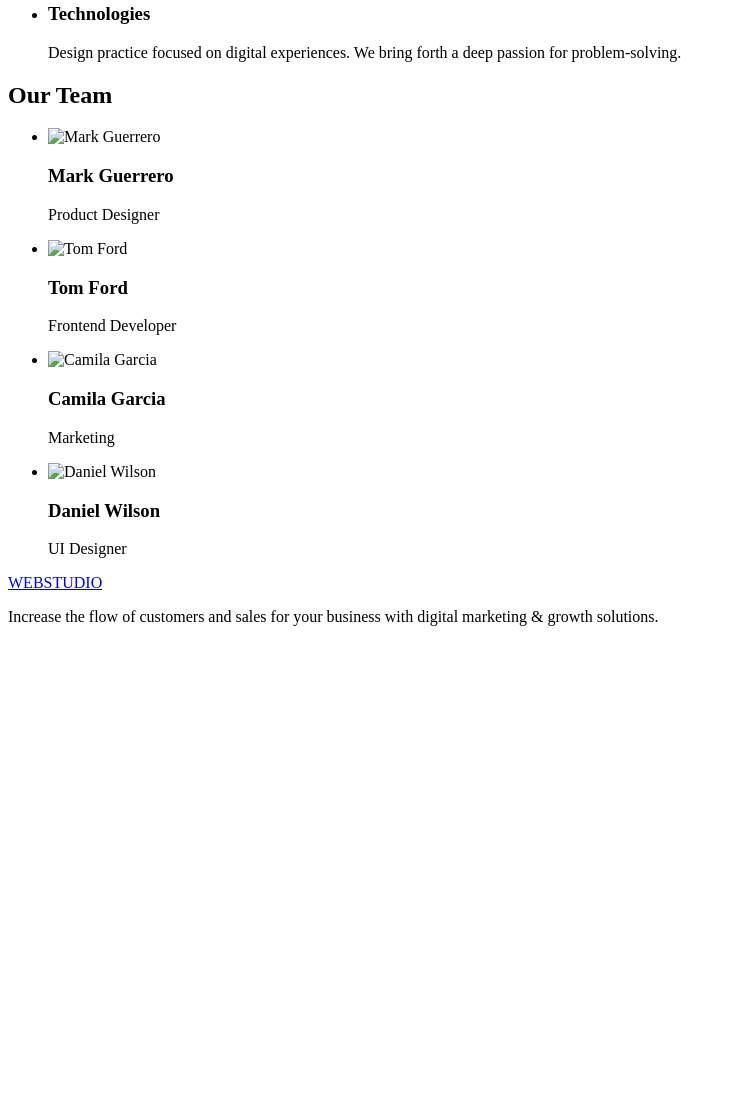
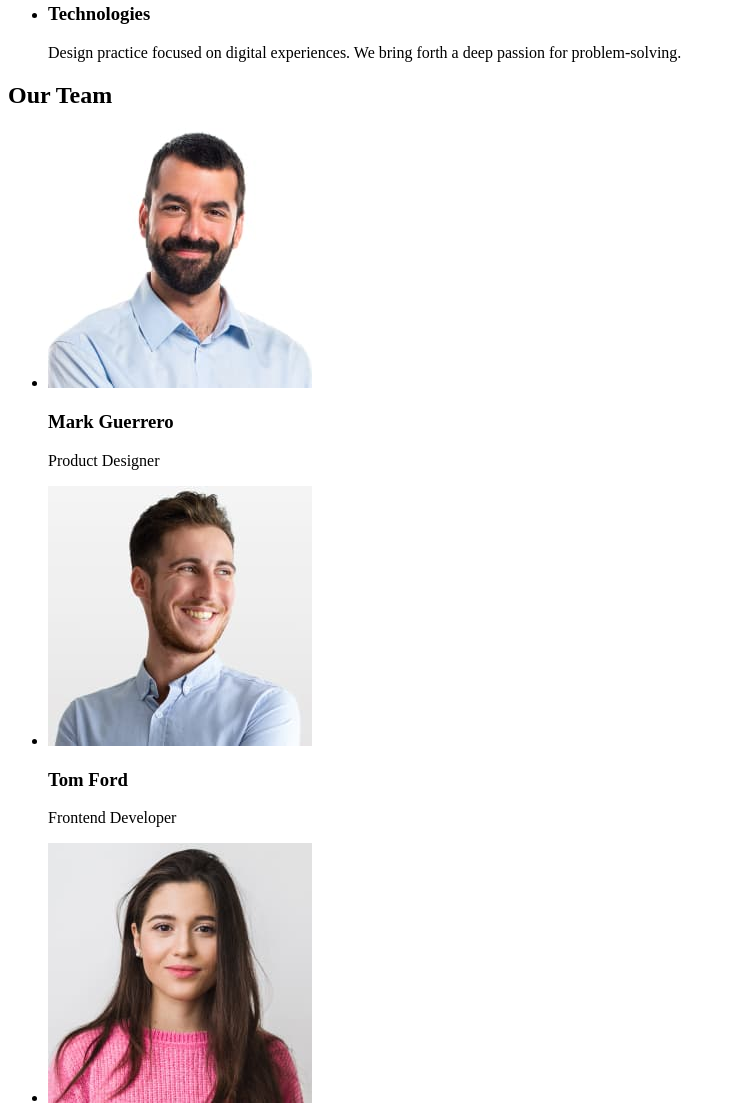
Before and after one commit to OduvanA/goit-markup-hw-01, a plain HTML site: page index.html in a window 1280 px wide. Shown: the part 532-1638 px from the top of the page, without its empty margins (0-736 px from the left). Before the commit the page ends 1174 px from the top, so only its background shows below. Drawn offline with Linux system fonts and the light colour scheme.

Commit message:
html markup 2

```diff
--- a/index.html
+++ b/index.html
@@ -71,7 +71,7 @@
             <ul>
                 <li>
                     <img
-                        scr="./images/mark-guerrero.jpg"
+                        src="./images/mark-guerrero.jpg"
                         alt="Mark Guerrero"
                         width="264"
                         height="260" />
@@ -80,7 +80,7 @@
                 </li>
                 <li>
                     <img
-                        scr="./images/tom-ford.jpg"
+                        src="./images/tom-ford.jpg"
                         alt="Tom Ford"
                         width="264"
                         height="260" />
@@ -88,12 +88,12 @@
                     <p>Frontend Developer</p>
                 </li>
                 <li>
-                    <img scr="./images/camila-garcia.jpg" alt="Camila Garcia" width="264" height="260" />
+                    <img src="./images/camila-garcia.jpg" alt="Camila Garcia" width="264" height="260" />
                     <h3>Camila Garcia</h3>
                     <p>Marketing</p>
                 </li>
                 <li>
-                    <img scr="./images/daniel-wilson.jpg" alt="Daniel Wilson" width="264" height="260" />
+                    <img src="./images/daniel-wilson.jpg" alt="Daniel Wilson" width="264" height="260" />
                     <h3>Daniel Wilson</h3>
                     <p>UI Designer</p>
                 </li>
```
